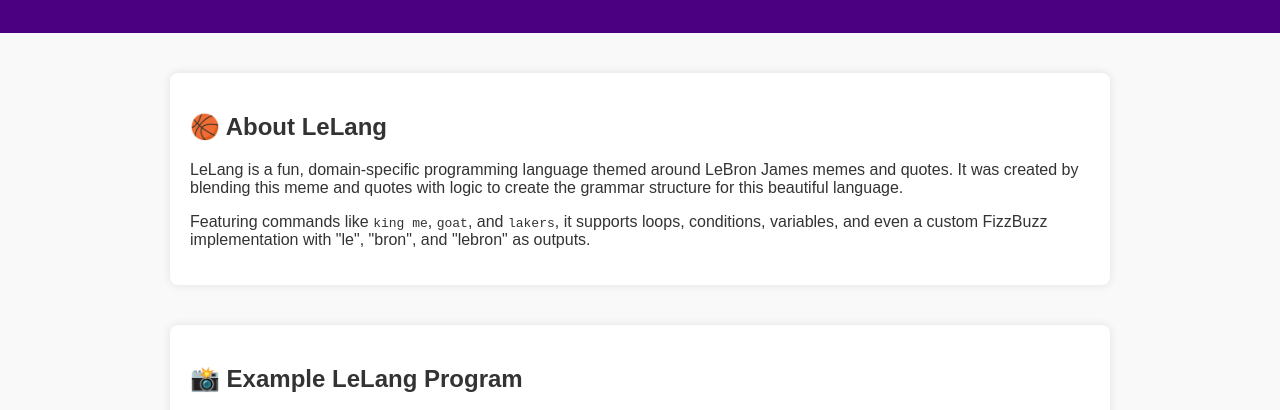
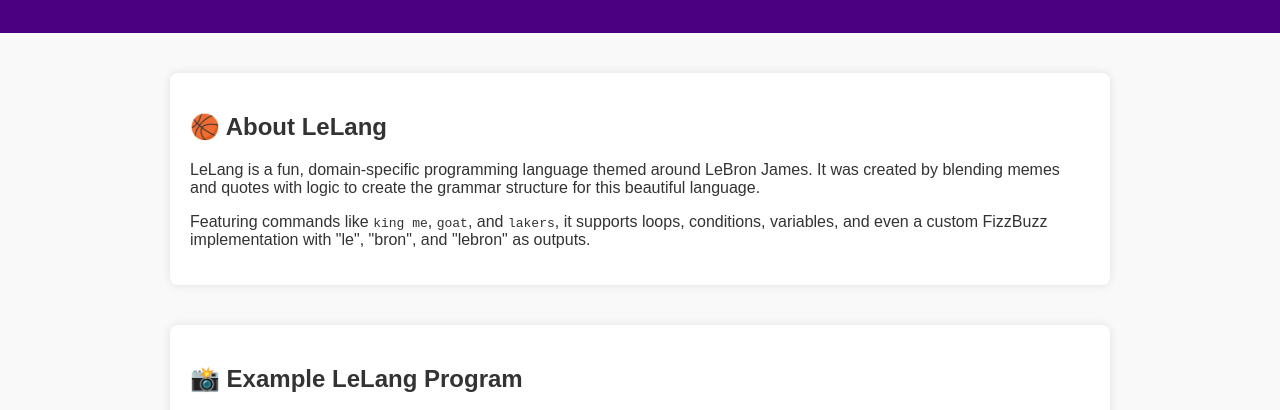
Before and after one commit to Kennymel/Lelang, a plain HTML site: page index.html in a window 1280 px wide. Shown: the part 94-504 px from the top of the page. Drawn offline with Linux system fonts and the light colour scheme.

Commit message:
Update index.html

```diff
--- a/index.html
+++ b/index.html
@@ -60,8 +60,8 @@
 <section>
   <h2>🏀 About LeLang</h2>
   <p>
-    LeLang is a fun, domain-specific programming language themed around LeBron James memes and quotes.
-    It was created by blending this meme and quotes with logic to create the grammar structure for this beautiful language.
+    LeLang is a fun, domain-specific programming language themed around LeBron James.
+    It was created by blending memes and quotes with logic to create the grammar structure for this beautiful language.
   </p>
   <p>
     Featuring commands like <code>king me</code>, <code>goat</code>, and <code>lakers</code>,
```
